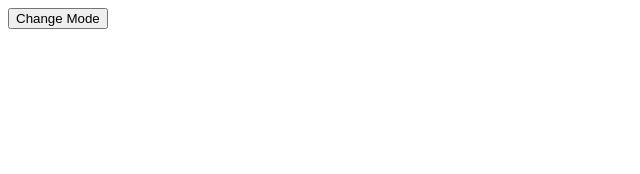
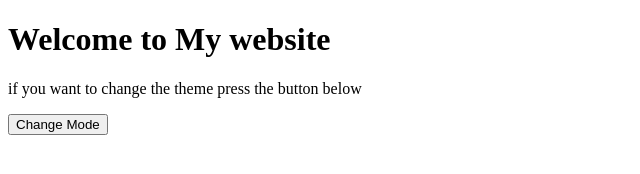
Before and after one commit to imtiazahmad-07/JS-Short-Projects, a plain HTML site: page Theme.html in a window 1280 px wide. Shown: the whole page, without its empty margins (0-640 px from the left). Drawn offline with Linux system fonts and the light colour scheme.

Commit message:
Update theme.html

```diff
--- a/Theme.html
+++ b/Theme.html
@@ -8,10 +8,12 @@
 </head>
 <body>
 
+
+    <h1>Welcome to My website</h1>
+    <p>if you want to change the theme press the button below</p>
     <button id="modebtn">
         Change Mode
     </button>
-
     <script src="Theme.js">
 
     </script>
```
